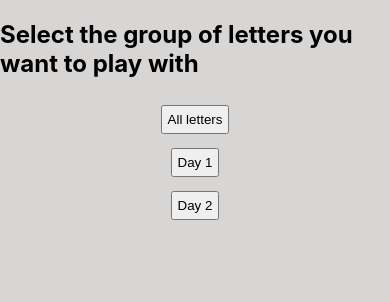
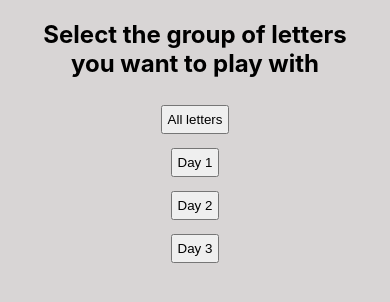
Before and after one commit to JaimeJacobo/Hiragana-Japanese-Game---React, a React (Create React App) app: page /letters in a window 390 px wide. Shown: the top 302 px of the page. Built offline with nearby package versions, Linux system fonts and the light colour scheme.

Commit message:
Uploading day three letters and correcting small css

```diff
--- a/src/App.js
+++ b/src/App.js
@@ -2,10 +2,10 @@ import React from 'react';
 import Home from './components/Home/Home';
 import LettersGame from './components/LettersGame/LettersGame';
 import WordsGame from './components/WordsGame/WordsGame';
-import lettersDayOne from './json/lettersDayOne.json';
-import lettersDayTwo from './json/lettersDayTwo.json';
+import lettersDayOne from './json/letters/lettersDayOne.json';
+import lettersDayTwo from './json/letters/lettersDayTwo.json';
+import lettersDayThree from './json/letters/lettersDayThree.json';
 import { BrowserRouter as Router, Route } from 'react-router-dom';
-
 
 const App = () => {
 	return (
@@ -17,7 +17,13 @@ const App = () => {
 						exact
 						path="/letters"
 						component={() => (
-								<LettersGame letters={{ lettersDayOne: lettersDayOne, lettersDayTwo: lettersDayTwo }} />
+							<LettersGame
+								letters={{
+									lettersDayOne: lettersDayOne,
+									lettersDayTwo: lettersDayTwo,
+									lettersDayThree: lettersDayThree
+								}}
+							/>
 						)}
 					/>
 					<Route exact path="/words" component={() => <WordsGame />} />
--- a/src/components/LettersGame/LettersGame.css
+++ b/src/components/LettersGame/LettersGame.css
@@ -14,6 +14,11 @@
       -ms-flex-align: center;
           align-items: center;
 }
+.LettersGame .selectGroupScreen_title {
+  text-align: center;
+  padding-left: 30px;
+  padding-right: 30px;
+}
 .LettersGame .selectLetterButton {
   padding: 5px;
   margin: 7px;
@@ -29,7 +34,7 @@
 }
 @media screen and (min-width: 500px) {
   .LettersGame .letter {
-    font-size: 400px;
+    font-size: 300px;
   }
 }
 .LettersGame .inputButton {
--- a/src/components/LettersGame/LettersGame.js
+++ b/src/components/LettersGame/LettersGame.js
@@ -4,7 +4,8 @@ import './LettersGame.min.css';
 const LettersGame = (props) => {
 	const lettersDayOne = props.letters.lettersDayOne;
 	const lettersDayTwo = props.letters.lettersDayTwo;
-	const allLetters = [ ...lettersDayOne, ...lettersDayTwo ];
+	const lettersDayThree = props.letters.lettersDayThree;
+	const allLetters = [ ...lettersDayOne, ...lettersDayTwo, ...lettersDayThree ];
 
 	let previousAnswer = {};
 	const [ correctAnswerObject, setCorrectAnswerObject ] = useState({ hiragana_letter: ':)' });
@@ -92,7 +93,7 @@ const LettersGame = (props) => {
 	const renderSelectGroupScreen = () => {
 		return (
 			<React.Fragment>
-				<h2>Select the group of letters you want to play with</h2>
+				<h2 className="selectGroupScreen_title">Select the group of letters you want to play with</h2>
 				<button className="selectLetterButton" onClick={() => setGroupOfLetters(allLetters)}>
 					All letters
 				</button>
@@ -102,15 +103,15 @@ const LettersGame = (props) => {
 				<button className="selectLetterButton" onClick={() => setGroupOfLetters(lettersDayTwo)}>
 					Day 2
 				</button>
+				<button className="selectLetterButton" onClick={() => setGroupOfLetters(lettersDayThree)}>
+					Day 3
+				</button>
 			</React.Fragment>
 		);
 	};
 
+	const renderGame = () => {
 		return (
-		<div className="LettersGame">
-			{groupOfLetters.length === 0 ? (
-				renderSelectGroupScreen()
-			) : (
 			<React.Fragment>
 				<div>
 					<p className="streak">Streak: {streak}</p>
@@ -128,9 +129,10 @@ const LettersGame = (props) => {
 					<p>{renderFeedback()}</p>
 				</div>
 			</React.Fragment>
-			)}
-		</div>
 		);
 	};
 
+	return <div className="LettersGame">{groupOfLetters.length === 0 ? renderSelectGroupScreen() : renderGame()}</div>;
+};
+
 export default LettersGame;
--- a/src/components/LettersGame/LettersGame.min.css
+++ b/src/components/LettersGame/LettersGame.min.css
@@ -1,2 +1,2 @@
-.LettersGame{width:100vw;display:-webkit-box;display:-ms-flexbox;display:flex;-webkit-box-orient:vertical;-webkit-box-direction:normal;-ms-flex-direction:column;flex-direction:column;-webkit-box-pack:start;-ms-flex-pack:start;justify-content:flex-start;-webkit-box-align:center;-ms-flex-align:center;align-items:center}.LettersGame .selectLetterButton{padding:5px;margin:7px}.LettersGame .streak{margin-bottom:0;margin-top:20px;font-size:25px}.LettersGame .letter{font-family:sans-serif;font-size:80vw}@media screen and (min-width: 500px){.LettersGame .letter{font-size:400px}}.LettersGame .inputButton{padding:5px;background-color:#50c34c;border-radius:5px;margin-top:10px}.LettersGame .feedback_container{border:1px solid #000;border-radius:5px;padding:10px;width:130px}.LettersGame .feedback_container p{margin:0;text-align:center}
+.LettersGame{width:100vw;display:-webkit-box;display:-ms-flexbox;display:flex;-webkit-box-orient:vertical;-webkit-box-direction:normal;-ms-flex-direction:column;flex-direction:column;-webkit-box-pack:start;-ms-flex-pack:start;justify-content:flex-start;-webkit-box-align:center;-ms-flex-align:center;align-items:center}.LettersGame .selectGroupScreen_title{text-align:center;padding-left:30px;padding-right:30px}.LettersGame .selectLetterButton{padding:5px;margin:7px}.LettersGame .streak{margin-bottom:0;margin-top:20px;font-size:25px}.LettersGame .letter{font-family:sans-serif;font-size:80vw}@media screen and (min-width: 500px){.LettersGame .letter{font-size:300px}}.LettersGame .inputButton{padding:5px;background-color:#50c34c;border-radius:5px;margin-top:10px}.LettersGame .feedback_container{border:1px solid #000;border-radius:5px;padding:10px;width:130px}.LettersGame .feedback_container p{margin:0;text-align:center}
 /*# sourceMappingURL=LettersGame.min.css.map */
--- a/src/components/LettersGame/LettersGame.scss
+++ b/src/components/LettersGame/LettersGame.scss
@@ -5,7 +5,13 @@
 	justify-content: flex-start;
 	align-items: center;
 
-	.selectLetterButton{
+	.selectGroupScreen_title {
+		text-align: center;
+		padding-left: 30px;
+		padding-right: 30px;
+	}
+
+	.selectLetterButton {
 		padding: 5px;
 		margin: 7px;
 	}
@@ -20,7 +26,7 @@
 		font-family: sans-serif;
 		font-size: 80vw;
 		@media screen and (min-width: 500px) {
-			font-size: 400px;
+			font-size: 300px;
 		}
 	}
 
--- /dev/null
+++ b/src/json/letters/lettersDayThree.json
@@ -0,0 +1,50 @@
+[
+	{
+		"hiragana_letter": "ぬ",
+		"latin_letter": "nu"
+	},
+	{
+		"hiragana_letter": "ね",
+		"latin_letter": "ne"
+	},
+	{
+		"hiragana_letter": "と",
+		"latin_letter": "to"
+	},
+	{
+		"hiragana_letter": "み",
+		"latin_letter": "mi"
+	},
+	{
+		"hiragana_letter": "せ",
+		"latin_letter": "se"
+	},
+	{
+		"hiragana_letter": "め",
+		"latin_letter": "me"
+	},
+	{
+		"hiragana_letter": "ふ",
+		"latin_letter": "fu"
+	},
+	{
+		"hiragana_letter": "ゆ",
+		"latin_letter": "yu"
+	},
+	{
+		"hiragana_letter": "つ",
+		"latin_letter": "tsu"
+	},
+	{
+		"hiragana_letter": "れ",
+		"latin_letter": "re"
+	},
+	{
+		"hiragana_letter": "も",
+		"latin_letter": "mo"
+	},
+	{
+		"hiragana_letter": "ひ",
+		"latin_letter": "hi"
+	}
+]
```
Also changed, not shown: src/json/words/wordDayOne.json (added, +38 -0 lines), src/json/letters/lettersDayOne.json (renamed from src/json/lettersDayOne.json), src/json/letters/lettersDayTwo.json (renamed from src/json/lettersDayTwo.json), 2 other files (tests, documents, lock files or other folders). Lines whose indentation alone changed are shown as unchanged.
